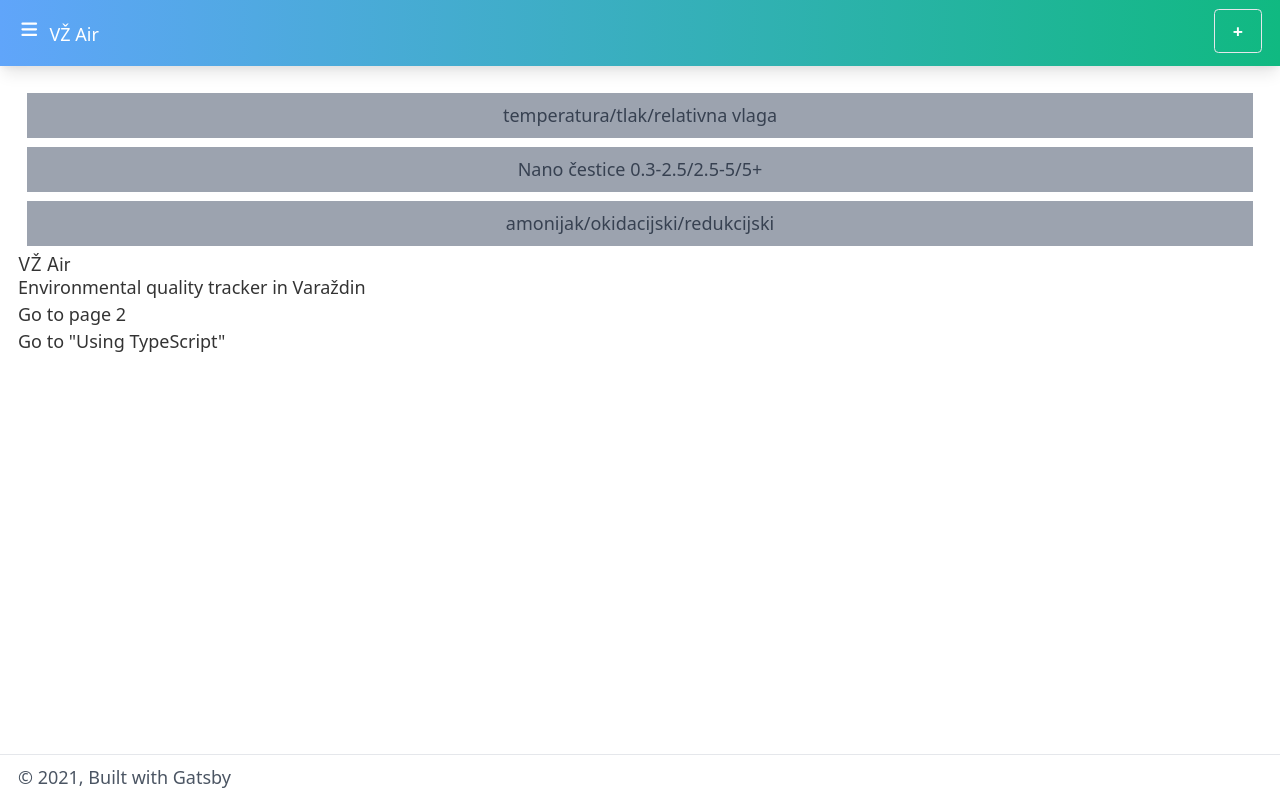
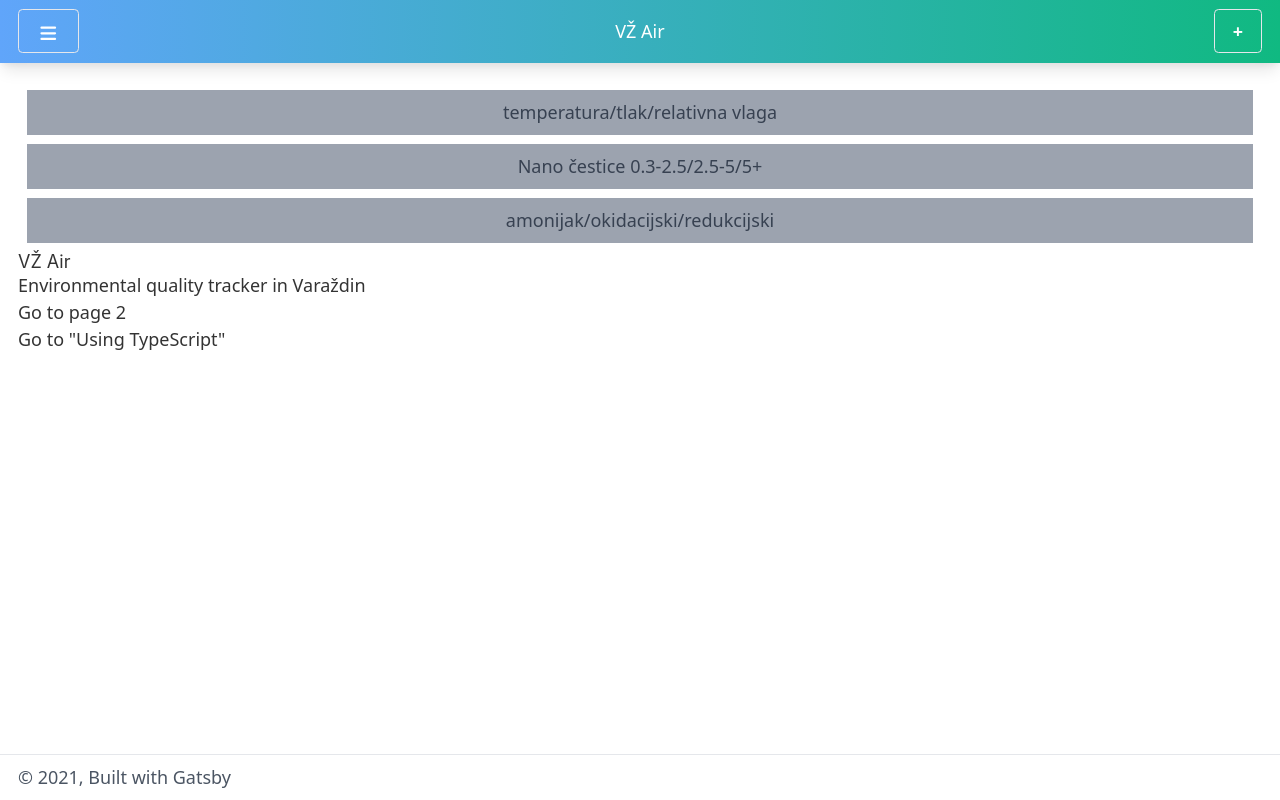
Before and after one commit to 1GR3/vzAir, a Gatsby site: page / in a window 1280 px wide. Built offline with nearby package versions, Linux system fonts and the light colour scheme; Gatsby itself is replaced by a stand-in of ours.

Commit message:
menu button in the header

```diff
--- a/src/components/header.js
+++ b/src/components/header.js
@@ -8,25 +8,18 @@ const Header = ({ siteTitle }) => (
   <header
     className={"p-4 inset-0 bg-gradient-to-r from-blue-400 to-green-500 shadow-lg font-sans"}
   >
-    <div className={"container mx-auto grid grid-cols-2"}>
-        <div
-            className={"py-0"}
-        >
-            <button className={"inline-block mr-2"}>
-                <MenuIcon className="h-5 w-5 text-white"/>
-            </button>
-
+    <div className={"mx-auto grid grid-cols-3"}>
+        <div className={"py-0"} >
             <Link
-              to="/"
-              className={"text-white inline-block"}
+                className={"bg-transparent hover:bg-white text-white font-semibold hover:text-blue-500 py-2 px-4 border border-white-500 hover:border-transparent rounded"}
             >
-              {siteTitle}
+                <MenuIcon className=" inline-block h-5 w-5 "/>
             </Link>
-
         </div>
-        <div
-            className={"text-right"}
-        >
+        <div className={"text-white text-center"}>
+            {siteTitle}
+        </div>
+        <div className={"text-right"} >
             <Link
                 to={"/report/"}
                 className={"bg-transparent hover:bg-white text-white font-semibold hover:text-blue-500 py-2 px-4 border border-white-500 hover:border-transparent rounded"}
```
